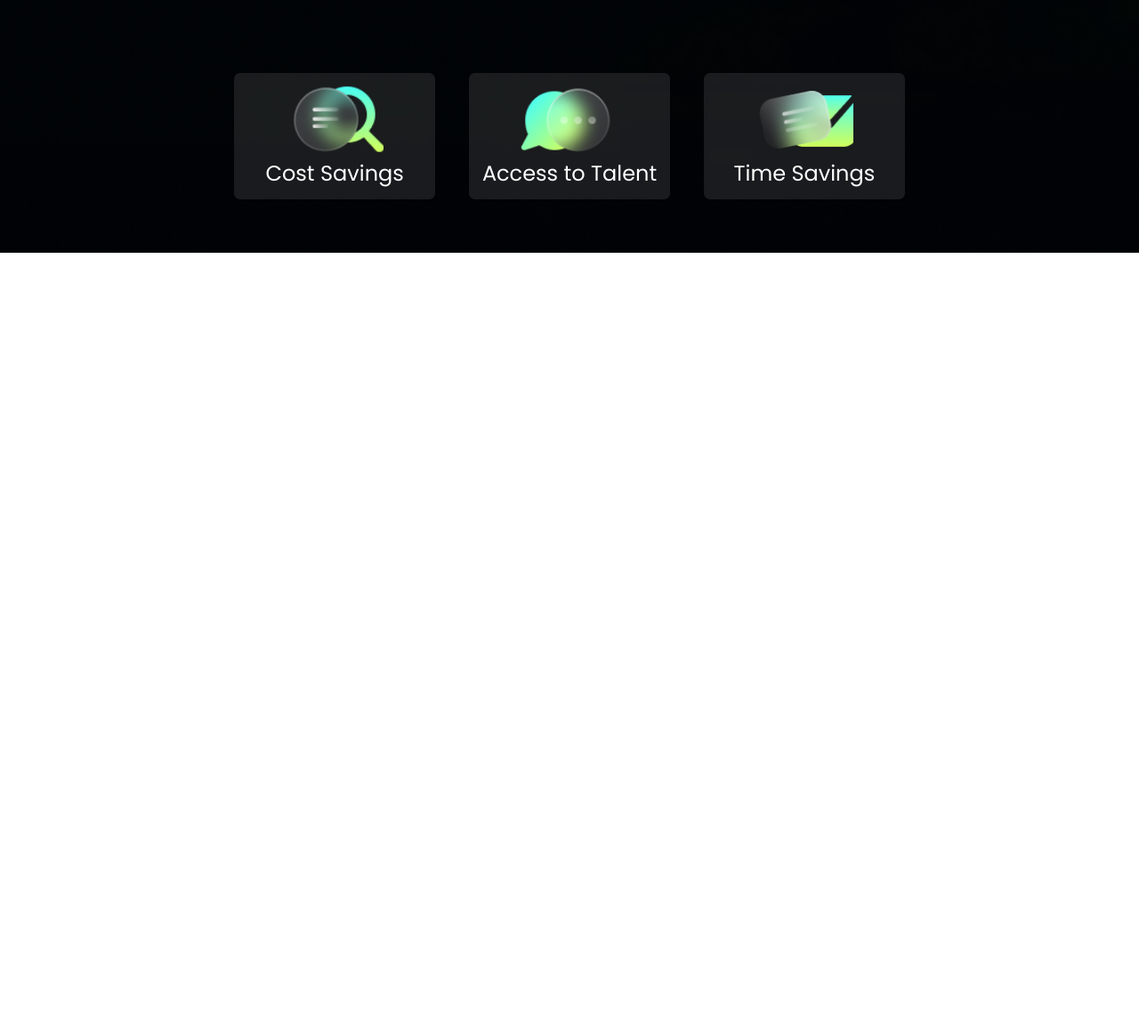
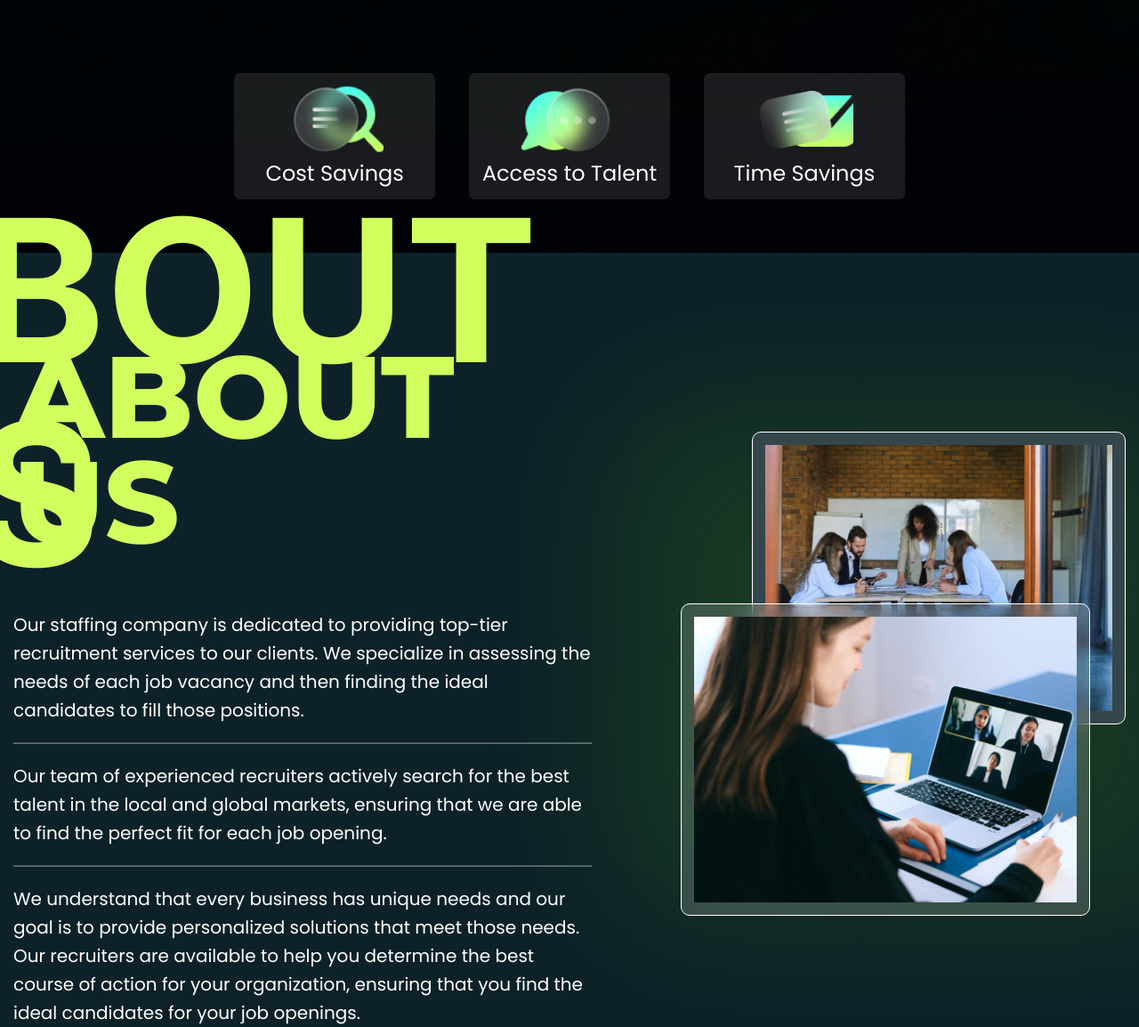
Before and after one commit to AnyaPanf/CareerBox, a plain HTML site: page index.html in a window 1280 px wide. Shown: the part 516-1670 px from the top of the page at 89% size. Before the commit the page ends 800 px from the top, so only its background shows below. Drawn offline with Linux system fonts and the light colour scheme.

Commit message:
about added

```diff
--- a/index.html
+++ b/index.html
@@ -167,6 +167,40 @@
         </div>
     </section>
 
+    <section class="about">
+        <div class="container">
+            <div class="about__wrapper">
+                <div class="about__content">
+                    <h2 class="about__title">About us</h2>
+                    <p class="about__desc">Our staffing company is dedicated to providing top-tier recruitment services
+                        to our clients. We specialize in assessing the needs of each job vacancy and then finding the
+                        ideal candidates to fill those positions.
+                    </p>
+                    <hr class="about__line">
+                    <p class="about__desc">Our team of experienced recruiters actively search for the
+                        best talent in the
+                        local and global
+                        markets, ensuring that we are able to find the perfect fit for each job opening.
+                    </p>
+                    <hr class="about__line">
+                    <p class="about__desc">We understand that every business has unique needs and our goal is to provide
+                        personalized
+                        solutions that meet those needs. Our recruiters are available to help you determine the best
+                        course of action for your organization, ensuring that you find the ideal candidates for your job
+                        openings.
+                    </p>
+                </div>
+                <div class="about__img">
+                    <div class="about__img-lower">
+                        <img src="./images/About_lower.png" alt="Business meeting">
+                    </div>
+                    <div class="about__img-upper">
+                        <img src="./images/About_upper.png" alt="Confcall">
+                    </div>
+                </div>
+            </div>
+        </div>
+    </section>
 
 
 </body>
--- a/style/style.css
+++ b/style/style.css
@@ -36,9 +36,11 @@ button {
 /* HEADER */
 
 .header {
-    background: #0D2228;
+    background: rgba(13, 34, 40, 0.3);
+    mix-blend-mode: normal;
     position: fixed;
     width: 100%;
+    z-index: 5;
 }
 
 .header__wrapper {
@@ -104,9 +106,8 @@ button {
     background-position: center;
     background-repeat: no-repeat;
     background-size: cover;
-    width: 100vw;
     height: 100vh;
-    padding: 206px 0 156px;
+    padding: 206px 0 158px;
 }
 
 .hero__title {
@@ -186,3 +187,109 @@ button {
 
 
 /* ABOUT */
+
+.about {
+    background-color: #0D2228;
+    padding-top: 103px;
+}
+
+.about__wrapper {
+    display: flex;
+    justify-content: space-between;
+}
+
+.about__content {
+    width: 52%;
+}
+
+.about__title {
+    font-family: 'Montserrat';
+    font-style: normal;
+    font-weight: 800;
+    font-size: 130px;
+    line-height: 118px;
+    text-transform: uppercase;
+    color: #D1FF5D;
+    max-width: 496px;
+    margin-bottom: 63px;
+    position: relative;
+}
+
+.about__title::before {
+    content: 'about us';
+    position:absolute;
+    text-transform: uppercase;
+    font-family: 'Inter';
+    font-style: normal;
+    font-weight: 600;
+    font-size: 223px;
+    line-height: 229px;
+    max-width: 967px;
+    top: -175px;
+    right: -93px;
+    z-index: 0;
+}
+
+.about__desc {
+    font-family: 'Poppins';
+    font-style: normal;
+    font-weight: 400;
+    font-size: 20px;
+    line-height: 32px;
+    color: #ffffff;
+}
+
+.about__line {
+    max-width: 743px;
+    margin: 20px 0;
+    height: 2px;
+    color: #ffffff;
+    opacity: 40%;
+}
+
+.about__img {
+    width: 40%;
+    display: grid;
+    grid-template-columns: 16% 76% 8%;
+    grid-template-rows: 193px 136px 215px;
+    margin-top: 98px;
+}
+
+.about__img-lower {
+    max-width: 481px;
+    padding: 14px;
+    border-radius: 10px;
+    background: rgba(255, 255, 255, 0.17);
+    border: 1px solid #FFFFFF;
+    backdrop-filter: blur(10px);
+    z-index: 2;
+    grid-column: 2 / 4;
+    grid-row: 1 / 3;
+    box-shadow: -30px 91px 166px 111px rgba(85, 201, 13, 0.15);
+    -webkit-box-shadow: -30px 91px 166px 111px rgba(85, 201, 13, 0.15);
+    -moz-box-shadow: -30px 91px 166px 111px rgba(85, 201, 13, 0.15);
+}
+
+.about__img-lower img {
+    width: 100%;
+    height: 100%;
+    object-fit: cover;
+}
+
+.about__img-upper {
+    max-width: 531px;
+    padding: 14px;
+    border-radius: 10px;
+    background: rgba(255, 255, 255, 0.17);
+    border: 1px solid #FFFFFF;
+    backdrop-filter: blur(10px);
+    z-index: 3;
+    grid-column: 1 / 3;
+    grid-row: 2 / 4;
+}
+
+.about__img-upper img {
+    width: 100%;
+    height: 100%;
+    object-fit: cover;
+}
```
Also changed, not shown: images/About_lower.png (added), images/About_upper.png (added).
